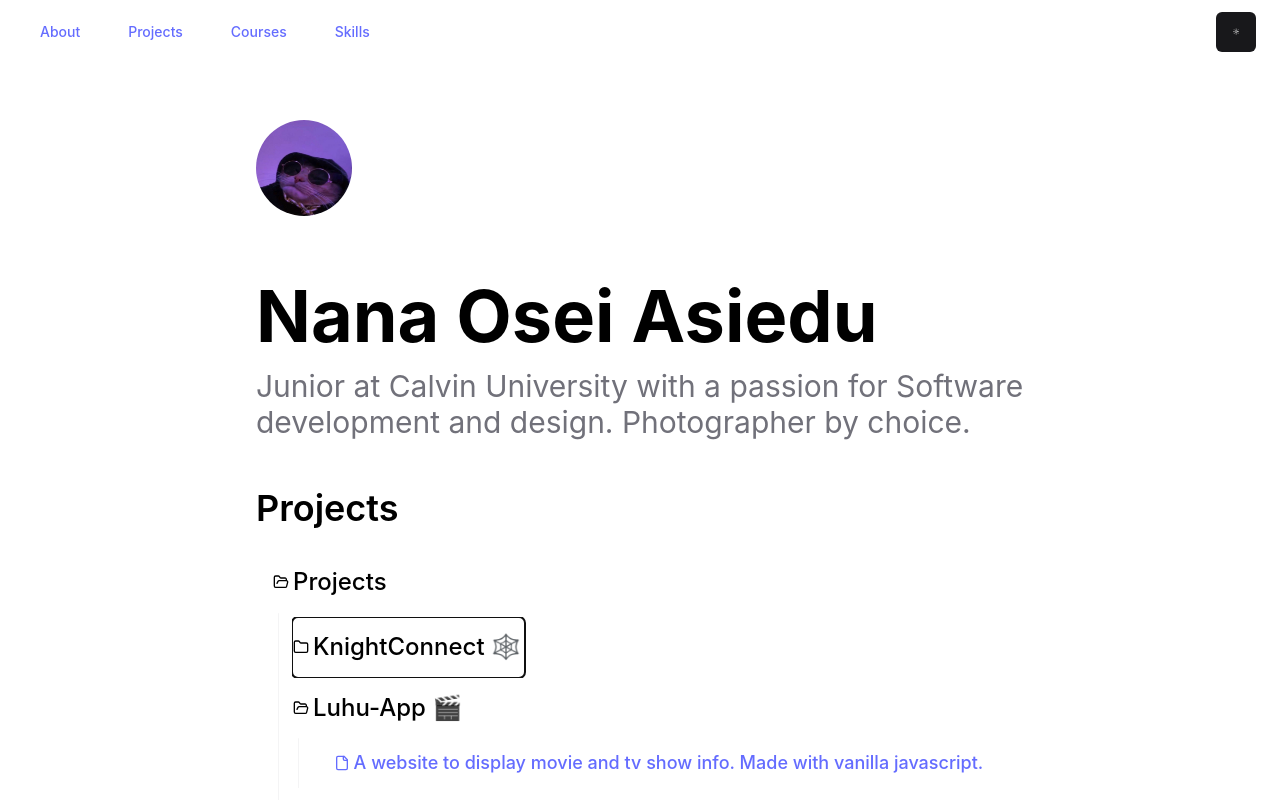
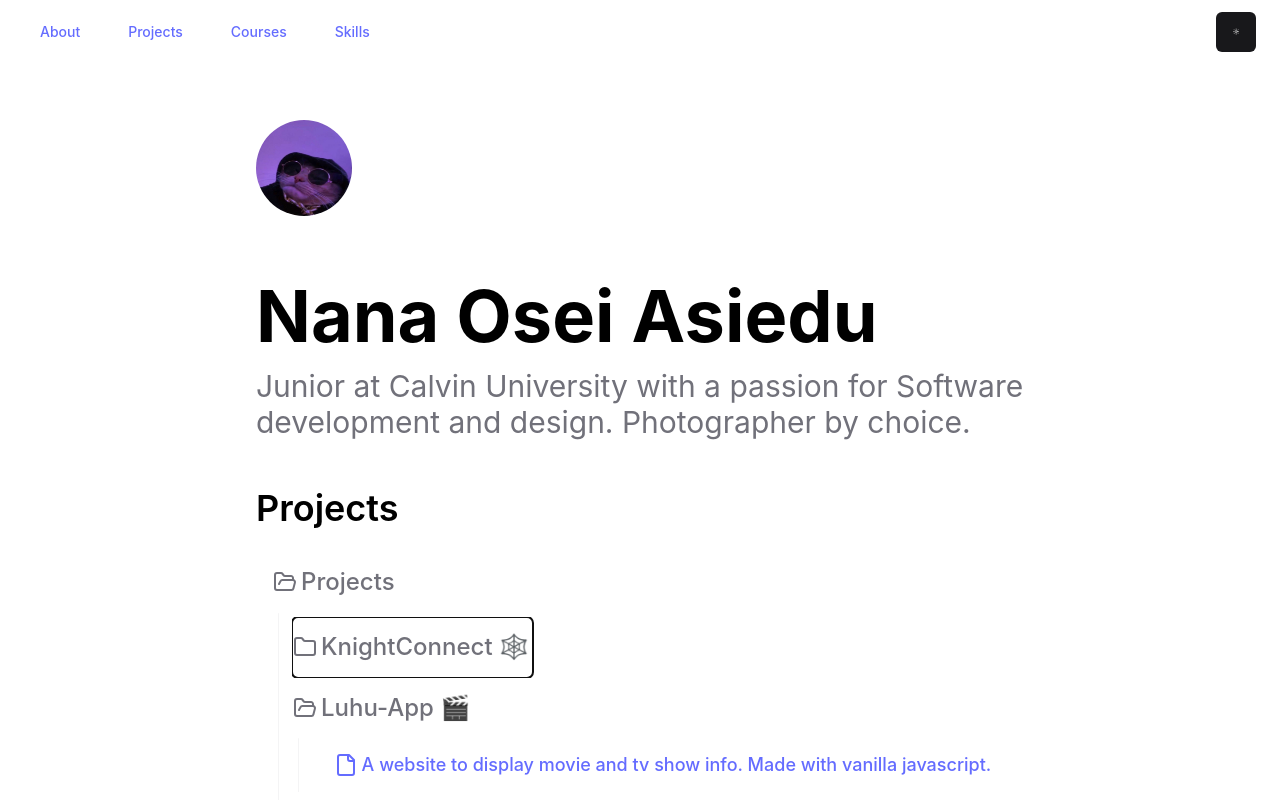
Before and after one commit to NanaAY/resume-site, a React (Vite) app: page / in a window 1280 px wide. Both pictures are taken after a click on the button "KnightConnect 🕸️". Shown: the top 800 px of the page. Built offline with nearby package versions, Linux system fonts and the light colour scheme.

Commit message:
extra refinement

```diff
--- a/src/components/projects-tree.tsx
+++ b/src/components/projects-tree.tsx
@@ -35,7 +35,7 @@ export const TreeItem = ({ elements }: TreeItemProps) => {
               element={element.name}
               value={element.id}
               isSelectable={element.isSelectable}
-              className="px-px pr-1 text-2xl bg-transparent border-0"
+              className="px-px pr-1 text-2xl text-muted-foreground bg-transparent border-0"
             >
               <TreeItem
                 key={element.id}
--- a/src/components/tree-view-api.tsx
+++ b/src/components/tree-view-api.tsx
@@ -263,8 +263,8 @@ const Folder = forwardRef<
           onClick={() => handleExpand(value)}
         >
           {expendedItems?.includes(value)
-            ? (openIcon ?? <FolderOpenIcon className="h-4 w-4" />)
-            : (closeIcon ?? <FolderIcon className="h-4 w-4" />)}
+            ? (openIcon ?? <FolderOpenIcon className="h-6 w-6" />)
+            : (closeIcon ?? <FolderIcon className="h-6 w-6" />)}
           <span>{element}</span>
         </AccordionPrimitive.Trigger>
         <AccordionPrimitive.Content className="text-sm data-[state=closed]:animate-accordion-up data-[state=open]:animate-accordion-down relative overflow-hidden h-full">
@@ -332,7 +332,7 @@ const File = forwardRef<
           )}
           onClick={() => selectItem(value)}
         >
-          {fileIcon ?? <FileIcon className="h-4 w-4" />}
+          {fileIcon ?? <FileIcon className="h-6 w-6" />}
           {children}
         </AccordionPrimitive.Trigger>
       </AccordionPrimitive.Item>
```
